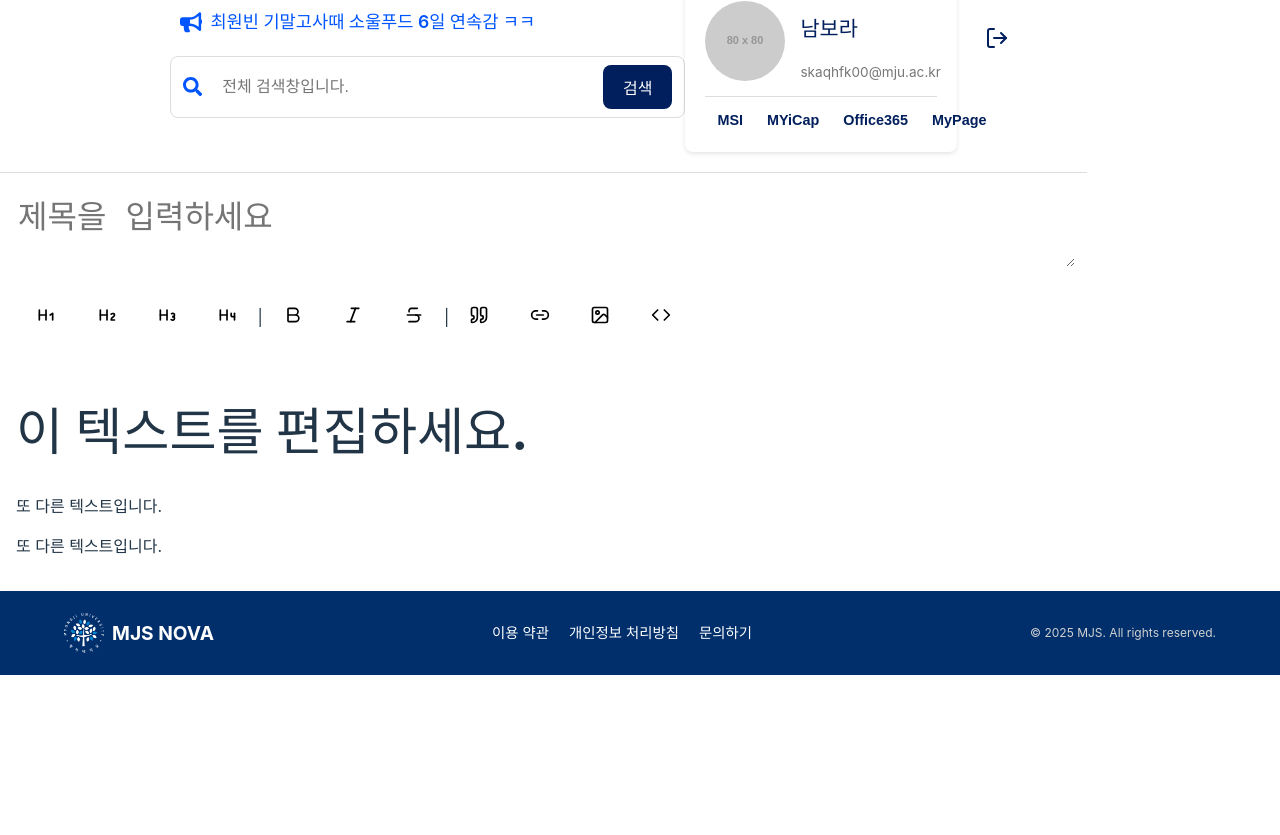
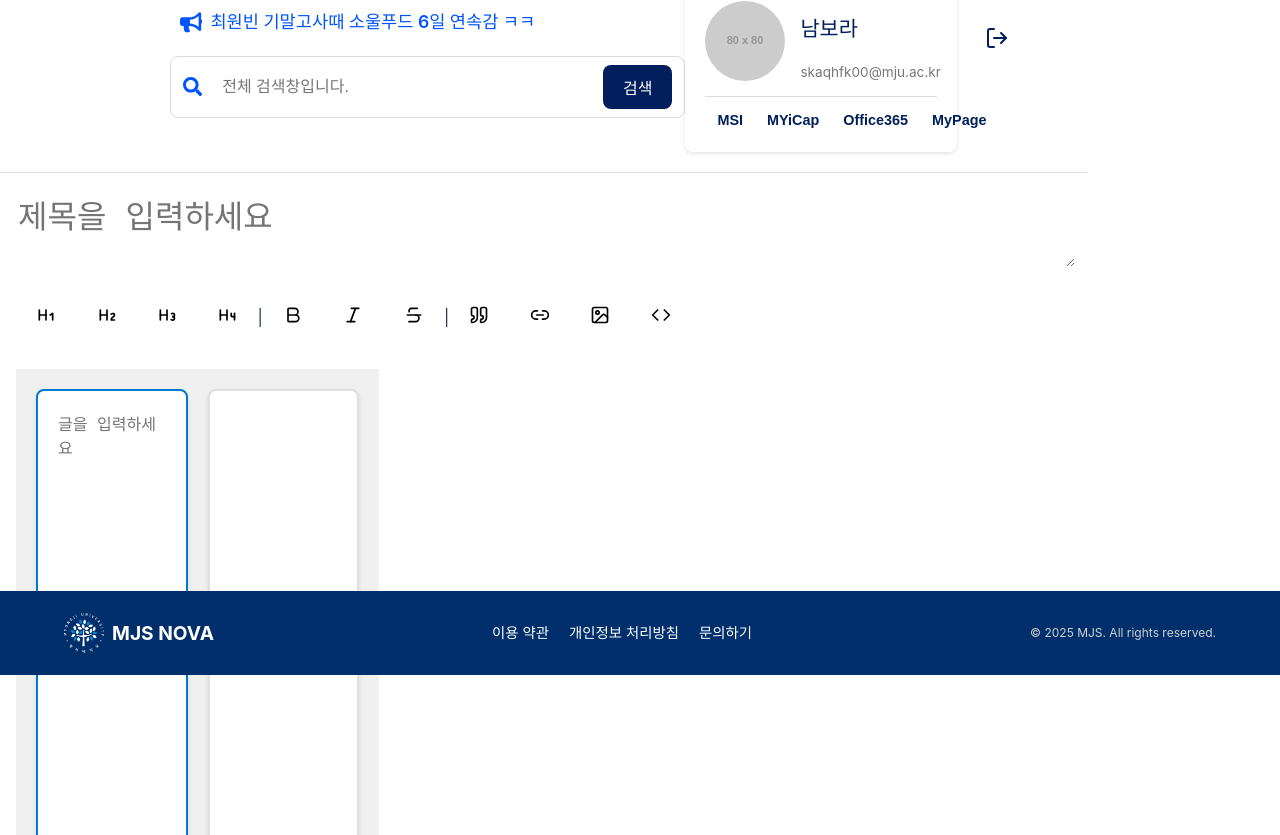
Before and after one commit to ChoiTheCreator/MJS-FRONT, a React (Vite) app: page /test in a window 1280 px wide. Shown: the part 125-960 px from the top of the page. Before the commit the page ends 800 px from the top, so only its background shows below. Built offline with nearby package versions, Linux system fonts and the light colour scheme.

Commit message:
chore. 파일명 변경

```diff
--- a/src/lib/util/split/TextEditor.jsx
+++ b/src/lib/util/split/MarkdownEditor.jsx
@@ -7,7 +7,7 @@ const toolbarIconSize = 20
 
 function MarkdownEditor() {
   const [title, setTitle] = useState("");
-  const [contents, setContents] = useState('');
+  const [content, setContent] = useState('');
 
   const parseMarkdown = (text) => {
     return text
@@ -63,12 +63,12 @@ function MarkdownEditor() {
         <div style={containerStyle}>
           <textarea
             style={editorStyle}
-            value={contents}
-            onChange={(e) => setContents(e.target.value)}
+            value={content}
+            onChange={(e) => setContent(e.target.value)}
             placeholder="글을 입력하세요" />
           <div
             style={previewStyle}
-            dangerouslySetInnerHTML={{ __html: parseMarkdown(markdown) }} />
+            dangerouslySetInnerHTML={{ __html: parseMarkdown(content) }} />
         </div>
       </div>
       <div css={css`width: 100%`}>
--- a/src/pages/TestPage.jsx
+++ b/src/pages/TestPage.jsx
@@ -1,4 +1,4 @@
-import MarkdownEditor from "../lib/util/TextEditor";
+import MarkdownEditor from "../lib/util/split/MarkdownEditor";
 import { css } from "@emotion/react";
 
 export default function TestPage() {
```
